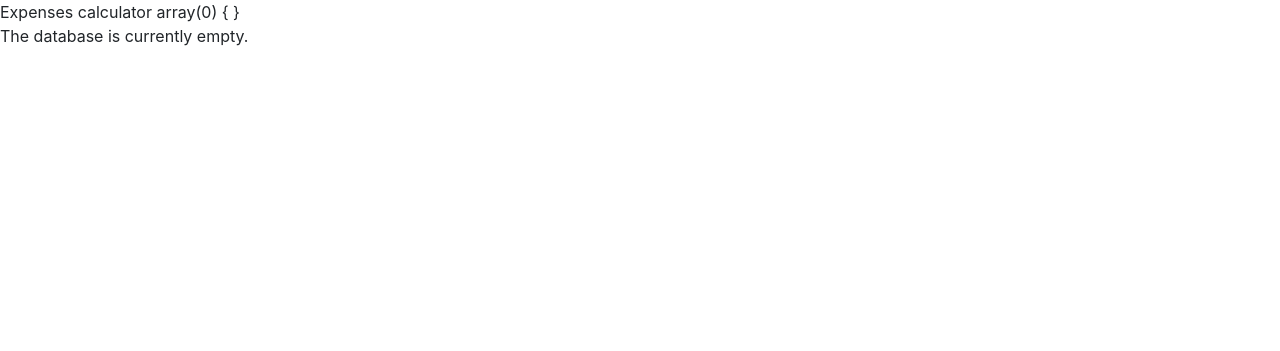
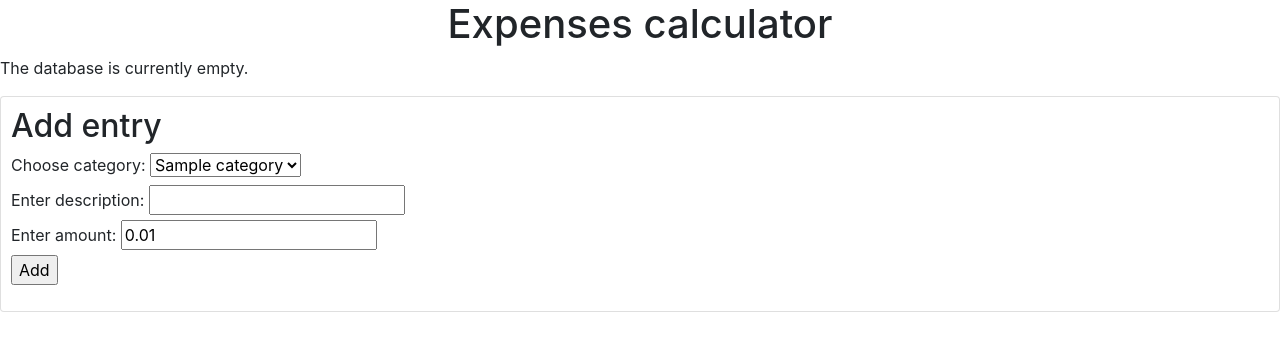
Before and after one commit to iztokbajcar/expenses-calculator, a PHP site: page / in a window 1280 px wide. Shown: the top 351 px of the page. Run offline with PHP 8.4, Linux system fonts and the light colour scheme; tables that the repository leaves empty or names only in its code hold one stand-in row (values such as "Sample post").

Commit message:
Added a form for new database entries

```diff
--- a/web/index.php
+++ b/web/index.php
@@ -1,5 +1,17 @@
 <?php
     include "inc/mysql.php";
+
+    function catsToDropdown($categories) {
+        if (count($categories) == 0) {
+            return "<select class='form-control' id='category' name='category'><option value='1'>(not available)</option></select>";
+        }
+        $res = "<select name='category'>";
+        for ($i = 0; $i < count($categories); $i++) {
+            $res .= "<option " . (($i == 0) ? "selected " : " ") . "value='" . $categories[$i]["id"] ."'>" . $categories[$i]["name"] . "</option>";
+        }
+        $res .= "</select>";
+        return $res;
+    }
 ?>
 
 <!DOCTYPE html>
@@ -9,10 +21,15 @@
         <title>Expenses calculator</title>
         <link rel="stylesheet" href="https://stackpath.bootstrapcdn.com/bootstrap/4.3.1/css/bootstrap.min.css" integrity="sha384-ggOyR0iXCbMQv3Xipma34MD+dH/1fQ784/j6cY/iJTQUOhcWr7x9JvoRxT2MZw1T" crossorigin="anonymous">
         <style>
+            h1 {
+                text-align: center;
+            }
+
             table {
                 border: 5px solid black;
                 margin-left: auto;
                 margin-right: auto;
+                width: 85%;
             }
 
             th, td {
@@ -29,11 +46,11 @@
         </style>
     </head>
     <body>
-        Expenses calculator
+        <h1>Expenses calculator</h1>
         <?php
             initDB();
             $expenses = getExpenses();
-            var_dump($expenses);
+            $categories = getCategories();
             if (count($expenses) == 0) {
                 // Array is empty
                 echo "<p>The database is currently empty.</p>";
@@ -44,6 +61,25 @@
                 echo createTableFromArray($expenses);
             }
         ?>
+
+        <div class="card" style="padding: 10px;">
+            <h2>Add entry</h2>
+            <div class="form-group">
+                <div class="col-xs-2">
+                    <label for="category">Choose category:</label>
+                    <?php echo catsToDropdown($categories); ?><br>
+                    <label for="description">Enter description:</label>
+                    <input id="description" name="description" type="text" maxlength="50" /><br>
+                    <label for="description">Enter amount:</label>
+                    <input id="amount" name="amount" type="number" min="0.01" value="0.01" step=".01" /><br>
+                    <input type="button" value="Add" onclick="addEntry();" />
+                </div>
+            </div>
+        </div>
+
+        <script>
+        </script>
+
         <script src="https://code.jquery.com/jquery-3.3.1.slim.min.js" integrity="sha384-q8i/X+965DzO0rT7abK41JStQIAqVgRVzpbzo5smXKp4YfRvH+8abtTE1Pi6jizo" crossorigin="anonymous"></script>
         <script src="https://cdnjs.cloudflare.com/ajax/libs/popper.js/1.14.7/umd/popper.min.js" integrity="sha384-UO2eT0CpHqdSJQ6hJty5KVphtPhzWj9WO1clHTMGa3JDZwrnQq4sF86dIHNDz0W1" crossorigin="anonymous"></script>
         <script src="https://stackpath.bootstrapcdn.com/bootstrap/4.3.1/js/bootstrap.min.js" integrity="sha384-JjSmVgyd0p3pXB1rRibZUAYoIIy6OrQ6VrjIEaFf/nJGzIxFDsf4x0xIM+B07jRM" crossorigin="anonymous"></script>
```
